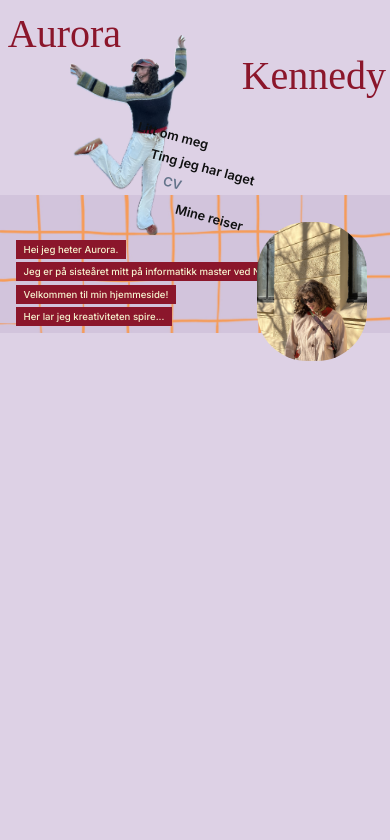
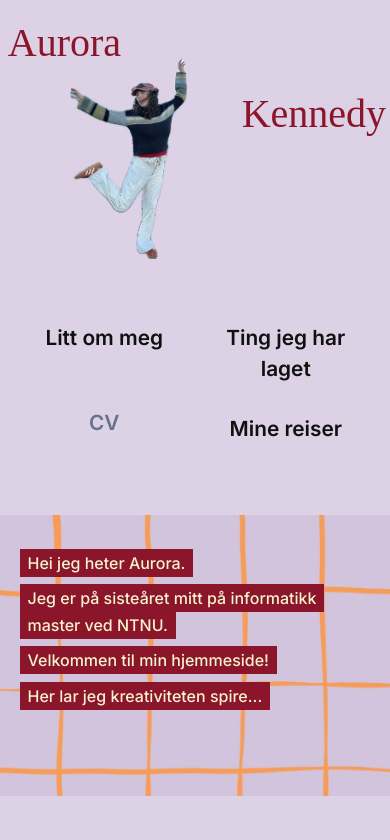
Before and after one commit to aurorakennedy/hjemmesnekk, a React (Vite) app: page / in a window 390 px wide. Shown: the top 840 px of the page. Built offline with nearby package versions, Linux system fonts and the light colour scheme; a web font is replaced by a local one.

Commit message:
fix phone layout

```diff
--- a/src/pages/LandingPage.css
+++ b/src/pages/LandingPage.css
@@ -140,3 +140,61 @@
   object-fit: cover;
   border-radius: 50px;
 }
+@media (max-width: 700px) {
+  /* taller canvas so the pieces stack without overlapping */
+  .collage {
+    aspect-ratio: 1 / 3;
+  }
+
+  /* menu: plain 2×2 grid, no tilt — phone only */
+  .menu {
+    left: 5%;
+    right: 5%;
+    top: 27%;
+    transform: none;
+    display: grid;
+    grid-template-columns: 1fr 1fr;
+    gap: 1rem 0.75rem;
+    text-align: center;
+    font-size: 1.3rem;
+  }
+  .menu li:nth-child(1),
+  .menu li:nth-child(2),
+  .menu li:nth-child(3),
+  .menu li:nth-child(4) {
+    padding-left: 0;
+  }
+  .menu li + li {
+    margin-top: 0;
+  }
+  .menu button,
+  .menu .menu-disabled {
+    padding: 0.3em 0;
+  }
+
+  /* grid band behind the info text */
+  .grid-band {
+    top: 44%;
+    height: 24%;
+    object-fit: cover;
+  }
+
+  /* info text wraps within the screen */
+  .intro {
+    top: 47%;
+    left: 5%;
+    right: 5%;
+    font-size: 1rem;
+    line-height: 1.7;
+  }
+
+  /* photo centered below the info text */
+  .portrait {
+    top: 72%;
+    left: 50%;
+    right: auto;
+    transform: translateX(-50%);
+    width: 58%;
+    height: auto;
+  }
+}
--- a/src/pages/LandingPage.tsx
+++ b/src/pages/LandingPage.tsx
@@ -16,14 +16,11 @@ const LandingPage = () => {
       {/* Full-width collage — one layout for every screen size */}
       <div className="collage">
         {/* Orange grid band behind the middle */}
-        <div className="grid-band">
-          {/* Orange grid band behind the middle */}
-          <img
-            className="grid-band"
-            src="/images/landingPage/backgroundGrid.png"
-            alt=""
-          />
-        </div>
+        <img
+          className="grid-band"
+          src="/images/landingPage/backgroundGrid.png"
+          alt=""
+        />
 
         {/* Titles */}
         <h1 className="title title--aurora">Aurora</h1>
```
